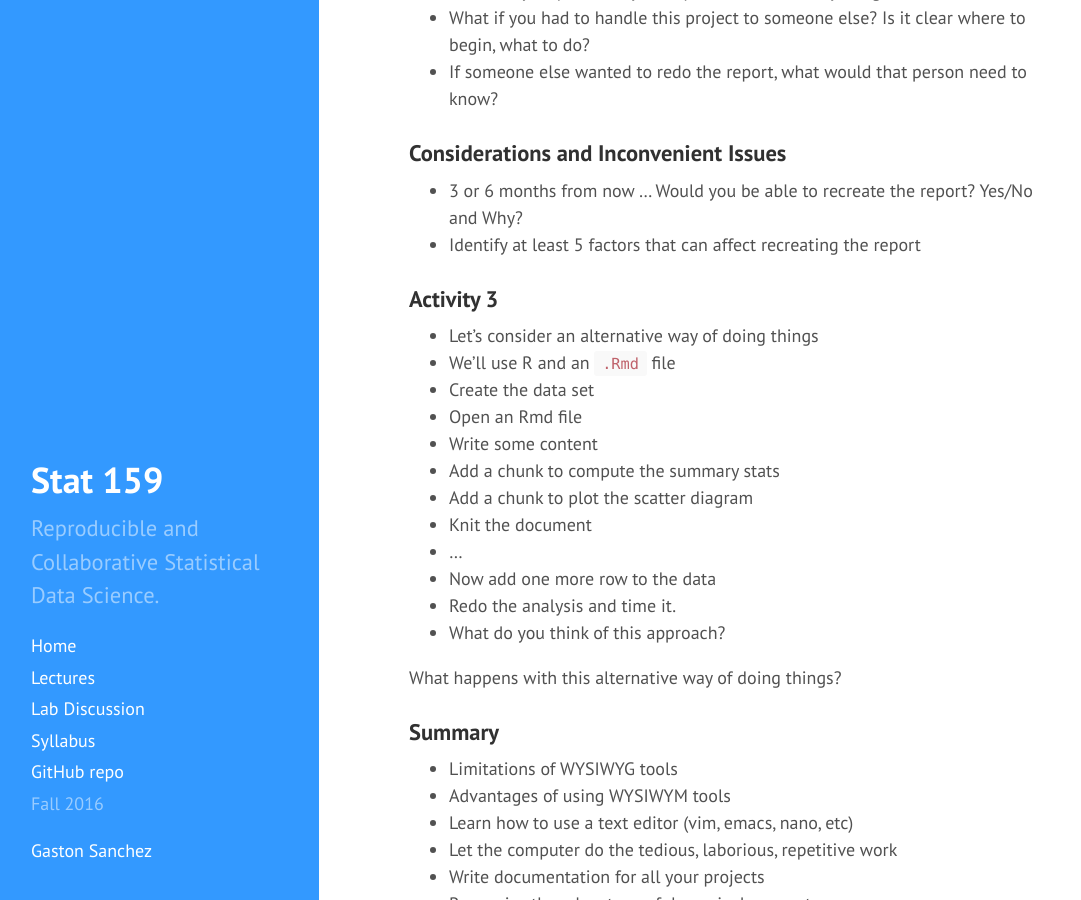
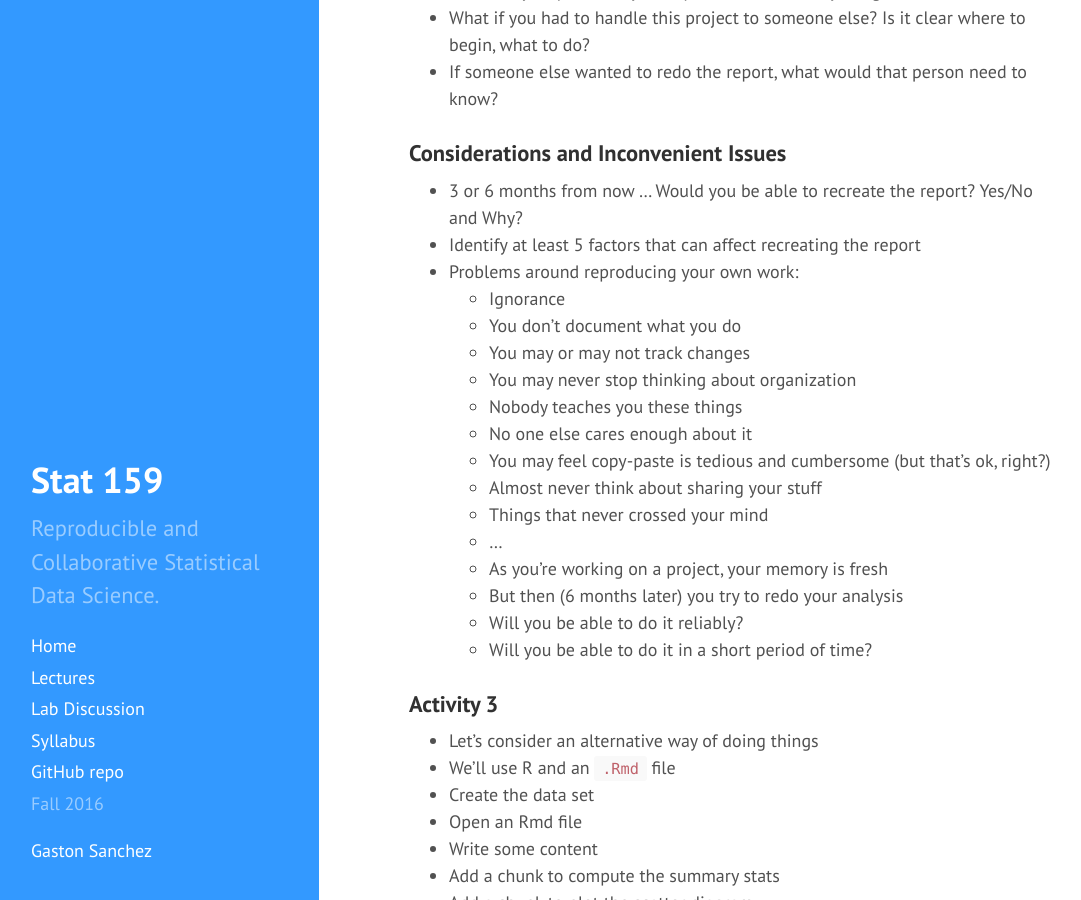
Before and after one commit to gastonstat/relic-stat159, a Jekyll site: the page built from lectures/02-typical-work-style.md, in a window 1280 px wide and 900 px high, scrolled down 1025 px. Shown: the whole window, without its empty margins (5-1086 px from the left). Built offline with Jekyll 4.4.1, drawn with Linux system fonts in a browser that asks for light colours; nearby versions of some CDN libraries.

Commit message:
lectures: add list of problems for reproducing own work in lecture 2

```diff
--- a/lectures/02-typical-work-style.md
+++ b/lectures/02-typical-work-style.md
@@ -36,7 +36,8 @@ In this lecture we'll talk about the typical way of doing things
 - Include the scatterplot
 - Generate a pdf of the document
 
-__Questions__<br>
+__Questions__
+
 - How many steps to create the table?
 - How many steps to create the chart?
 - How many steps to create document in pdf?
@@ -56,6 +57,21 @@ __Questions__<br>
 
 - 3 or 6 months from now ...  Would you be able to recreate the report? Yes/No and Why?
 - Identify at least 5 factors that can affect recreating the report
+- Problems around reproducing your own work:
+	- Ignorance
+	- You don't document what you do
+	- You may or may not track changes
+	- You may never stop thinking about organization
+	- Nobody teaches you these things
+	- No one else cares enough about it
+	- You may feel copy-paste is tedious and cumbersome (but that's ok, right?)
+	- Almost never think about sharing your stuff
+	- Things that never crossed your mind
+	- ...
+	- As you're working on a project, your memory is fresh
+	- But then (6 months later) you try to redo your analysis
+	- Will you be able to do it reliably?
+	- Will you be able to do it in a short period of time?
 
 
 ### Activity 3
```
